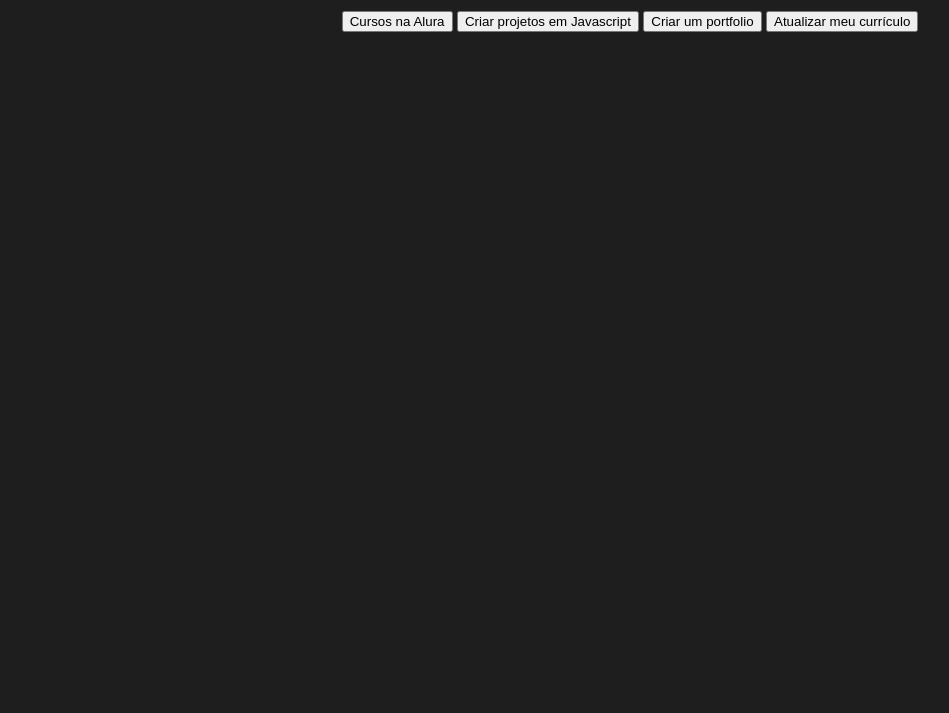
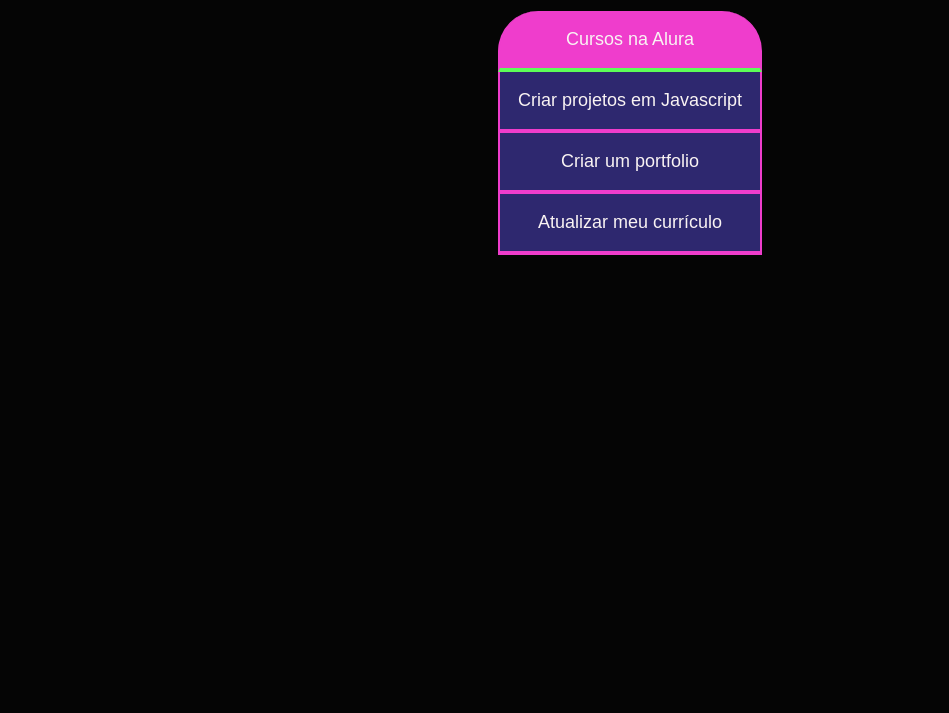
Before and after one commit to anne-luise/responsiva, a plain HTML site: page index.html in a window 1280 px wide. Shown: the part 87-800 px from the top of the page, without its empty margins (10-959 px from the left). Drawn offline with Linux system fonts and the light colour scheme.

Commit message:
Add files via upload

```diff
--- a/index.html
+++ b/index.html
@@ -16,5 +16,6 @@
             <button class="botao">Criar um portfolio</button>
             <button class="botao">Atualizar meu currículo</button>
         </div>
+        <script src="main.js"></script>
 </body>
 </html>
--- /dev/null
+++ b/main.js
@@ -0,0 +1,10 @@
+const botoes = document.querySelectorAll (".botao»");
+console.log(botoes)
+
+for (let i=0; i < botões.length; i++) { console.log(i); }
+
+for(let i=0;i <botoes.length;i++){
+    botoes[i].onclick = function() {
+    botoes[i].classList.add("ativo");
+    }
+    }
--- a/style.css
+++ b/style.css
@@ -1,9 +1,9 @@
 :root {
-    --cor-de-fundo: #1E1E1E;
-    --verde: #6FFF57;
-    --branco: #FFFFFF;
-    --botao-ativo: #3A375E;
-    --botao-inativo: rgba(58, 55, 94, 0.5);
+    --cor-de-fundo: #050505;
+    --verde: #5dff57;
+    --branco: #f9f3f3;
+    --botao-ativo: #ef3dcc;
+    --botao-inativo: rgba(88, 76, 217, 0.5);
     --texto-fundo: rgba(58, 55, 94, 0.3);
 }
 
@@ -28,3 +28,32 @@ body {
     width: 100%;
     font-size: 32px;
 }
+
+.botao {
+    font-family: 'Chakra Petch', sans-serif;
+    background-color: var(--botao-inativo);
+    color: var(--branco);
+    display: flex;
+    justify-content: center;
+    padding: 1em;
+    font-size: 18px;
+    align-items: center;
+    width: 100%;
+    border-bottom: 4px solid var(--botao-ativo);
+    border-left: 2px solid var(--botao-ativo);
+    border-right: 2px solid var(--botao-ativo);
+    border-top: none;
+}
+
+.botao:first-child {
+    border-radius: 40px 40px 0 0;
+}
+
+.botoes {
+    display: block;
+}
+
+.botao.ativo{
+    background-color: var(--botao-ativo);
+    border-bottom: 4px solid var(--verde);
+}
```
